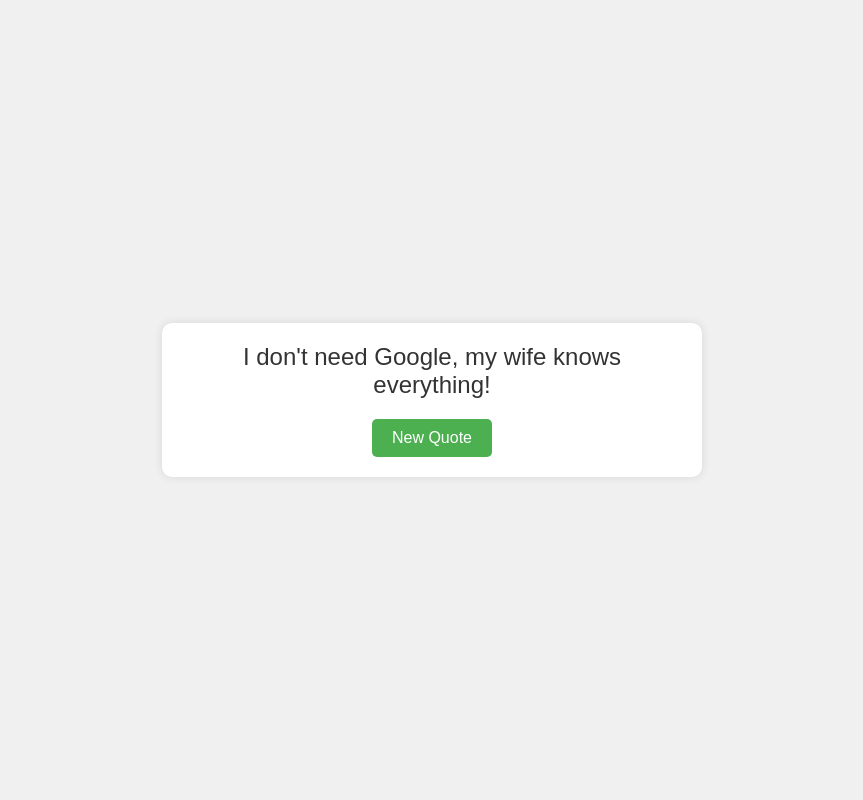
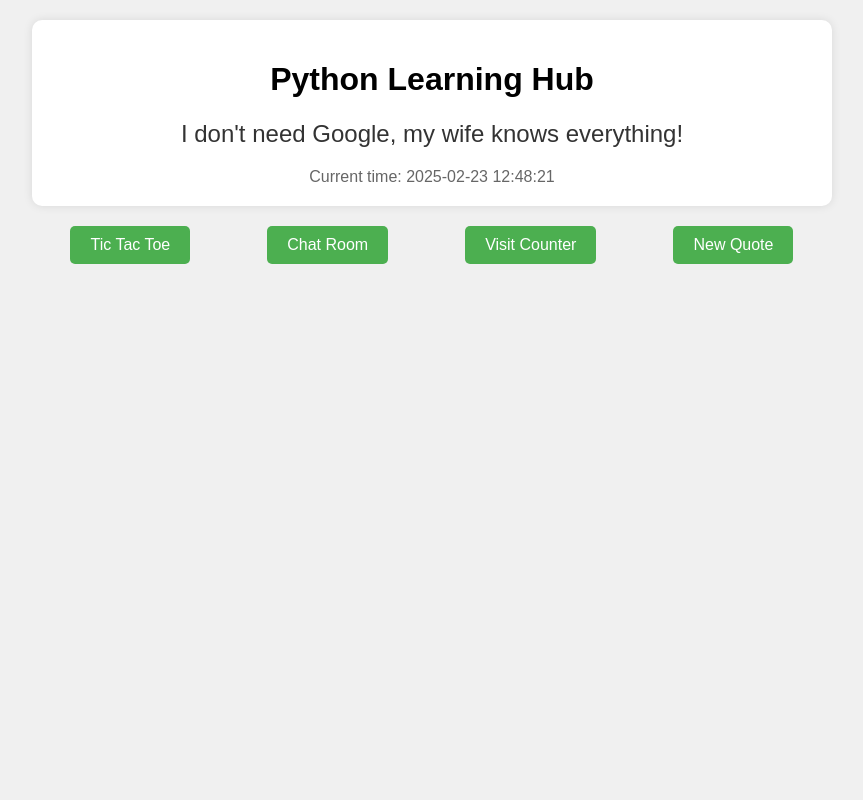
Before and after one commit to CorwinHiatt/pyCharm, a Flask app: page / in a window 1280 px wide. Shown: the whole page, without its empty margins (208-1071 px from the left). Run offline with Flask 3, Linux system fonts and the light colour scheme.

Commit message:
I created a multi facited python & html app to better understand python syntax

```diff
--- a/app.py
+++ b/app.py
@@ -1,9 +1,11 @@
-from flask import Flask, render_template
+from flask import Flask, render_template, request, jsonify, session
 import random
+from datetime import datetime
 
 app = Flask(__name__)
+app.secret_key = 'your-secret-key-here'  # Required for session management
 
-# List of fun quotes
+# Original quotes list
 quotes = [
     "I'm not lazy, I'm in energy saving mode.",
     "Life is short. Smile while you still have teeth.",
@@ -13,9 +15,95 @@
     "Don't worry if plan A fails, there are 25 more letters in the alphabet.",
 ]
 
+
+# Tic Tac Toe game state
+class TicTacToe:
+    def __init__(self):
+        self.board = ['' for _ in range(9)]
+        self.current_player = 'X'
+
+    def make_move(self, position):
+        if self.board[position] == '':
+            self.board[position] = self.current_player
+            self.current_player = 'O' if self.current_player == 'X' else 'X'
+            return True
+        return False
+
+    def check_winner(self):
+        # Winning combinations
+        wins = [(0, 1, 2), (3, 4, 5), (6, 7, 8),  # Rows
+                (0, 3, 6), (1, 4, 7), (2, 5, 8),  # Columns
+                (0, 4, 8), (2, 4, 6)]  # Diagonals
+
+        for w in wins:
+            if self.board[w[0]] == self.board[w[1]] == self.board[w[2]] != '':
+                return self.board[w[0]]
+        if '' not in self.board:
+            return 'Tie'
+        return None
+
+
+# Chat messages storage
+chat_messages = []
+
+
+# Routes
 @app.route('/')
 def home():
-    return render_template('index.html', quote=random.choice(quotes))
+    return render_template('index.html',
+                           quote=random.choice(quotes),
+                           current_time=datetime.now().strftime("%Y-%m-%d %H:%M:%S"))
+
+
+@app.route('/tictactoe')
+def tictactoe():
+    # Initialize new game
+    game = TicTacToe()
+    session['board'] = game.board
+    session['current_player'] = game.current_player
+    return render_template('tictactoe.html', board=game.board)
+
+
+@app.route('/make_move/<int:position>', methods=['POST'])
+def make_move(position):
+    game = TicTacToe()
+    game.board = session.get('board', ['' for _ in range(9)])
+    game.current_player = session.get('current_player', 'X')
+
+    if game.make_move(position):
+        session['board'] = game.board
+        session['current_player'] = game.current_player
+        winner = game.check_winner()
+        return jsonify({
+            'board': game.board,
+            'current_player': game.current_player,
+            'winner': winner
+        })
+    return jsonify({'error': 'Invalid move'}), 400
+
+
+@app.route('/chat')
+def chat():
+    return render_template('chat.html', messages=chat_messages)
+
+
+@app.route('/send_message', methods=['POST'])
+def send_message():
+    message = request.form.get('message')
+    if message:
+        timestamp = datetime.now().strftime("%H:%M:%S")
+        chat_messages.append({'text': message, 'time': timestamp})
+        if len(chat_messages) > 10:  # Keep only last 10 messages
+            chat_messages.pop(0)
+    return jsonify({'messages': chat_messages})
+
+
+@app.route('/counter')
+def counter():
+    count = session.get('count', 0)
+    session['count'] = count + 1
+    return render_template('counter.html', count=session['count'])
+
 
 if __name__ == '__main__':
     app.run(debug=True)
--- a/templates/index.html
+++ b/templates/index.html
@@ -1,48 +1,61 @@
 <!DOCTYPE html>
 <html>
 <head>
-    <title>Random Quote Generator</title>
+    <title>Python Learning Hub</title>
     <style>
         body {
             font-family: Arial, sans-serif;
-            display: flex;
-            justify-content: center;
-            align-items: center;
-            height: 100vh;
-            margin: 0;
+            max-width: 800px;
+            margin: 0 auto;
+            padding: 20px;
             background-color: #f0f0f0;
         }
-        .quote-box {
+        .container {
             background: white;
             padding: 20px;
             border-radius: 10px;
             box-shadow: 0 0 10px rgba(0,0,0,0.1);
-            text-align: center;
-            max-width: 500px;
+            margin-bottom: 20px;
         }
         .quote {
             font-size: 24px;
             color: #333;
             margin-bottom: 20px;
+            text-align: center;
         }
-        .refresh-button {
+        .nav-links {
+            display: flex;
+            justify-content: space-around;
+            margin: 20px 0;
+        }
+        .nav-links a {
+            text-decoration: none;
+            color: white;
             background-color: #4CAF50;
-            color: white;
             padding: 10px 20px;
-            border: none;
             border-radius: 5px;
-            cursor: pointer;
-            font-size: 16px;
         }
-        .refresh-button:hover {
+        .nav-links a:hover {
             background-color: #45a049;
+        }
+        .time {
+            text-align: center;
+            color: #666;
         }
     </style>
 </head>
 <body>
-    <div class="quote-box">
+    <div class="container">
+        <h1 style="text-align: center;">Python Learning Hub</h1>
         <div class="quote">{{ quote }}</div>
-        <button class="refresh-button" onclick="location.reload()">New Quote</button>
+        <div class="time">Current time: {{ current_time }}</div>
+    </div>
+
+    <div class="nav-links">
+        <a href="/tictactoe">Tic Tac Toe</a>
+        <a href="/chat">Chat Room</a>
+        <a href="/counter">Visit Counter</a>
+        <a href="/" onclick="location.reload()">New Quote</a>
     </div>
 </body>
 </html>
```
Also changed, not shown: templates/chat.html (added, +103 -0 lines), templates/counter.html (added, +25 -0 lines), templates/tictactoe.html (added, +75 -0 lines).
